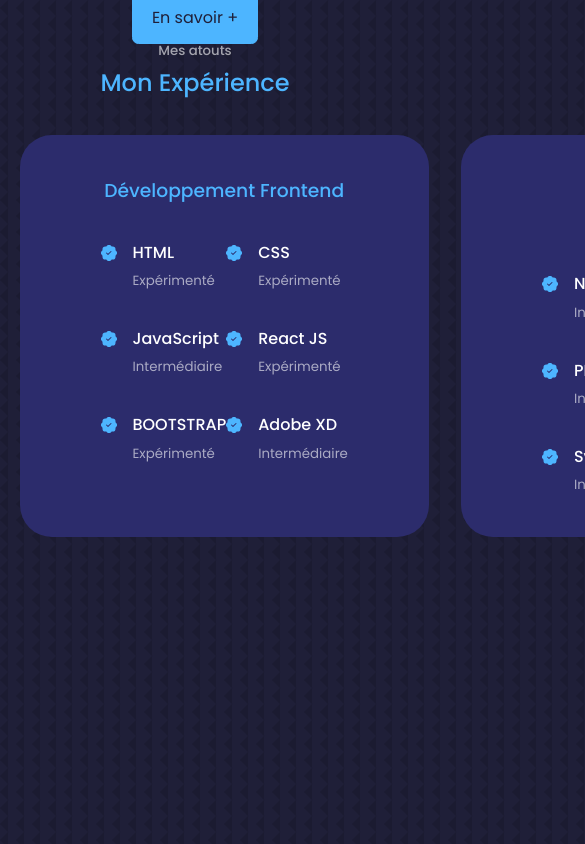
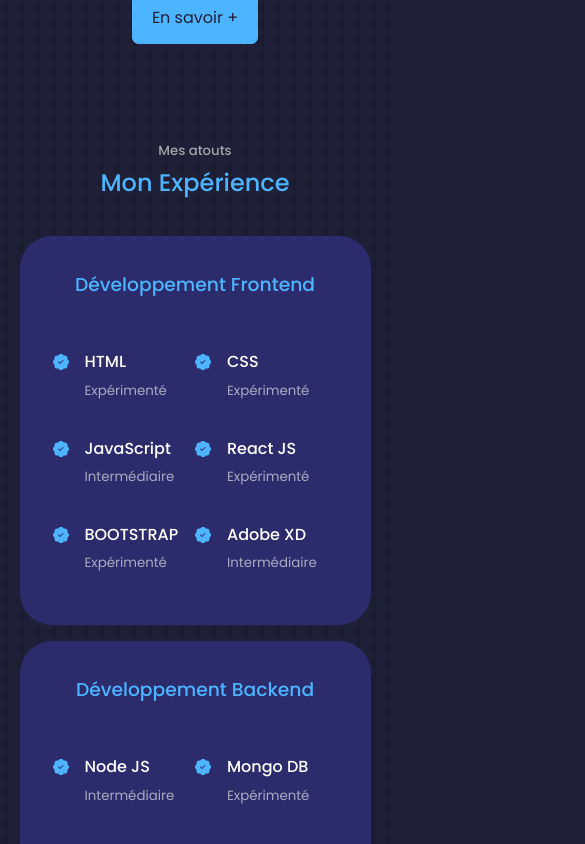
Before and after one commit to Florian-Bclt/Portfolio, a React (Create React App) app: page / in a window 390 px wide. Shown: the part 1840-2684 px from the top of the page, 585 px wide, since content can reach past the window. Built offline with nearby package versions, Linux system fonts and the light colour scheme.

Commit message:
edit css experience

```diff
--- a/src/components/experience/experience.css
+++ b/src/components/experience/experience.css
@@ -39,3 +39,34 @@
   margin-top: 6px;
   color: var(--color-primary);
 }
+
+/* ============== MEDIA QUERIES (MEDIUM DEVICES) =============== */
+
+@media screen and (max-width: 1024px) {
+  .experience__container {
+    grid-template-columns: 1fr;
+  }
+
+  .experience__container > div {
+    width: 80%;
+    padding: 2rem;
+    margin: 0 auto;
+  }
+
+  .experience__content {
+    padding: 1rem;
+  }
+}
+
+/* ============== MEDIA QUERIES (SMALL DEVICES) =============== */
+
+@media screen and (max-width: 600px) {
+  .experience__container {
+    gap: 1rem;
+  }
+
+  .experience__container > div {
+    width: 100%;
+    padding: 2rem 1rem;
+  }
+}
--- a/src/index.css
+++ b/src/index.css
@@ -58,7 +58,6 @@
 
 section {
   margin-top: 8rem;
-  height: 100vh;
 }
 
 section > h2,
```
